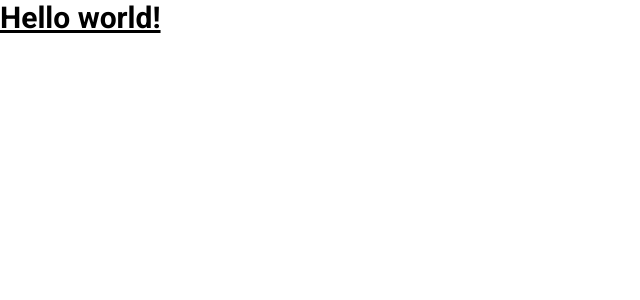
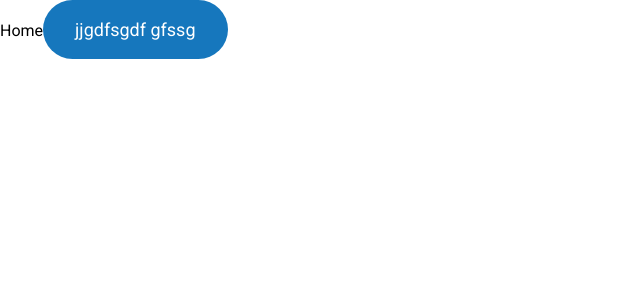
Before and after one commit to mominul-islam45/A-3-my_feedback, a React (Vite) app: page / in a window 1280 px wide. Shown: the top 300 px of the page, without its empty margins (0-640 px from the left). Built offline with nearby package versions, Linux system fonts and the light colour scheme; what @heroui/react would draw is missing.

Commit message:
react router added & some modification

```diff
--- a/package.json
+++ b/package.json
@@ -11,11 +11,13 @@
   },
   "dependencies": {
     "@heroui/react": "^2.6.14",
+    "@heroui/theme": "^2.4.6",
     "@tailwindcss/vite": "^4.0.6",
     "clsx": "^2.1.1",
     "framer-motion": "^12.4.2",
     "react": "^19.0.0",
     "react-dom": "^19.0.0",
+    "react-router": "^7.1.5",
     "tailwind-merge": "^3.0.1",
     "tailwindcss": "^4.0.6"
   },
--- a/src/App.jsx
+++ b/src/App.jsx
@@ -1,11 +1,21 @@
+import { BrowserRouter, Routes, Route } from "react-router";
+import Home from './pages/Home'
+import SearchResult from './pages/SearchResult'
+import Restaurant from './pages/Restaurant'
+import Error from "./pages/Error";
 
 function App() {
 
   return (
     <>
-      <h1 class="text-3xl font-bold underline">
-    Hello world!
-  </h1>
+    <BrowserRouter>
+      <Routes>
+        <Route path="/" element={<Home/>} />
+        <Route path="/search" element={<SearchResult />} />
+        <Route path="/restaurant" element={<Restaurant />} />
+        <Route path="*" element={<Error/>} />
+      </Routes>
+    </BrowserRouter>
     </>
   )
 }
--- /dev/null
+++ b/src/components/common/Button.jsx
@@ -0,0 +1,14 @@
+import React from 'react'
+import { cn } from '../../lib/utilities/cn'
+
+const Button = ({children, onClick, className}) => {
+  return (
+    <>
+        <button onClick={onClick} className={cn('bg-blue rounded-full text-white text-[18px] px-8 py-4 cursor-pointer hover:scale-105 transition-all active:bg-[#166cbd]', className)}>
+            {children}
+        </button>
+    </>
+  )
+}
+
+export default Button
--- a/src/components/common/Title.jsx
+++ b/src/components/common/Title.jsx
@@ -3,7 +3,7 @@ import { cn } from '../../lib/utilities/cn'
 
 const Title = ({children, className}) => {
   return (
-    <h2 className={cn(' font-onest font-bold text-dark text-[26px] leading-[33px]', className)}>
+    <h2 className={cn(' font-lexend font-extrabold text-black text-[24px] md:text-[32px] leading-[32px] md:leading-[40px]', className)}>
         {children}
     </h2>
   )
--- /dev/null
+++ b/src/pages/Error.jsx
@@ -0,0 +1,24 @@
+import React from "react";
+import { useNavigate } from "react-router";
+import Container_2 from '../components/common/Container_2'
+import Title from "../components/common/title";
+import Button from "../components/common/Button";
+
+const Error = () => {
+  let navigate = useNavigate();
+
+  const goTo = () => {
+    navigate("/");
+  };
+
+  return (
+    <>
+      <Container_2 className=" h-screen flex flex-col justify-center items-center gap-8">
+        <Title>Page not found.</Title>
+        <Button onClick={goTo}>Go to Home Page</Button>
+      </Container_2>
+    </>
+  );
+};
+
+export default Error;
--- /dev/null
+++ b/src/pages/Home.jsx
@@ -0,0 +1,12 @@
+import Button from '../components/common/Button'
+import React from 'react'
+
+const Home = () => {
+  return (
+    <div>Home
+      <Button>jjgdfsgdf gfssg</Button>
+    </div>
+  )
+}
+
+export default Home
--- /dev/null
+++ b/src/pages/Restaurant.jsx
@@ -0,0 +1,9 @@
+import React from 'react'
+
+const Restaurant = () => {
+  return (
+    <div>Restaurant</div>
+  )
+}
+
+export default Restaurant
--- /dev/null
+++ b/src/pages/SearchResult.jsx
@@ -0,0 +1,9 @@
+import React from 'react'
+
+const SearchResult = () => {
+  return (
+    <div>SearchResult</div>
+  )
+}
+
+export default SearchResult
```
Also changed, not shown: 1 other file (tests, documents, lock files or other folders).
